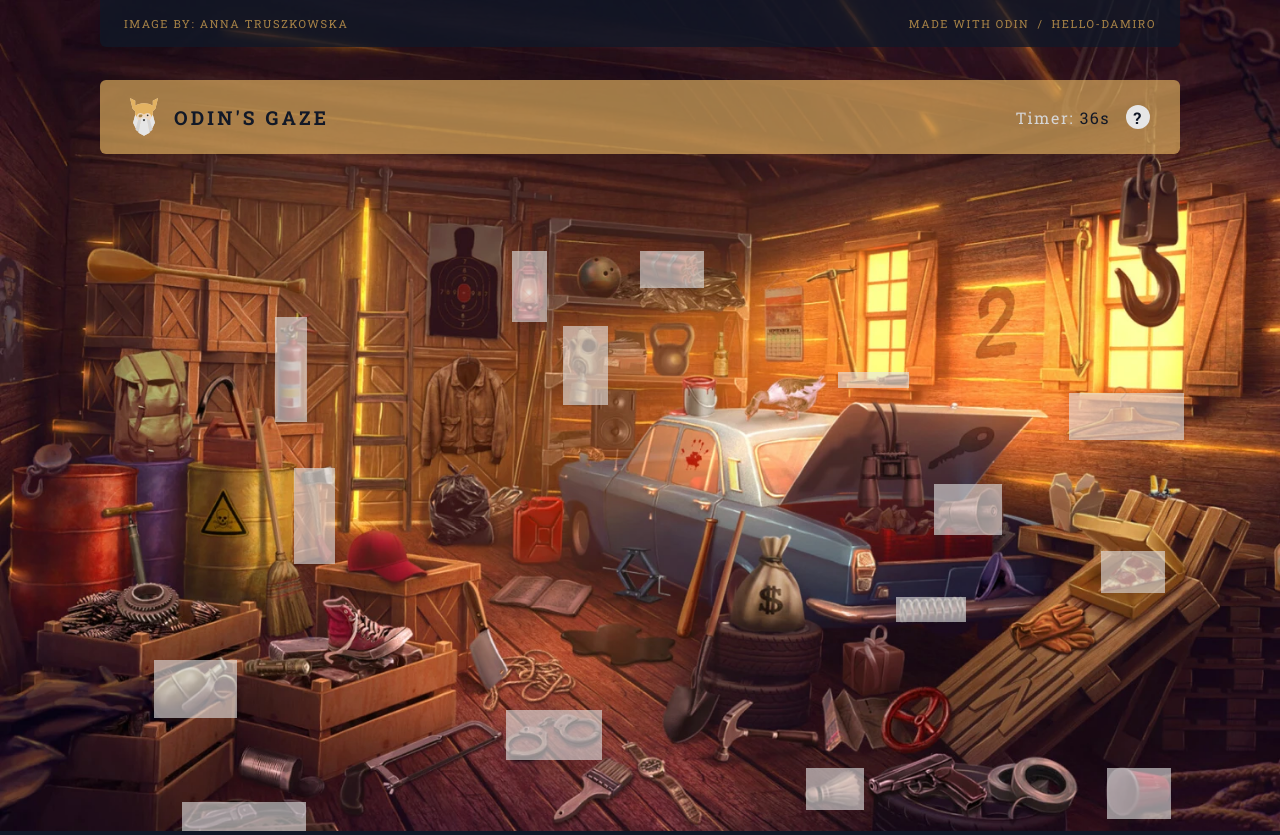
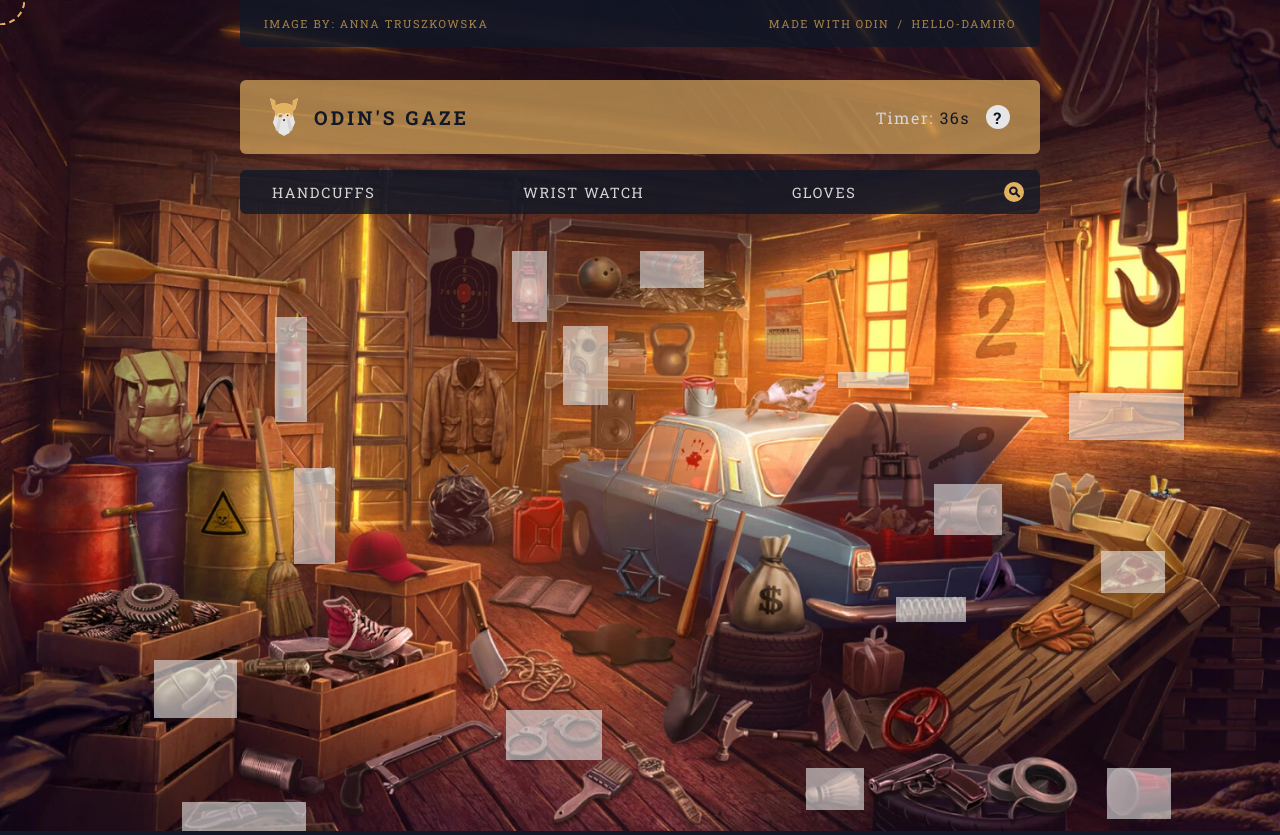
Before and after one commit to hello-damiro/odins-gaze, a React (Create React App) app: page / in a window 1280 px wide. Built offline with nearby package versions, Linux system fonts and the light colour scheme.

Commit message:
mouse follower using useLayoutEffect hook

```diff
--- a/src/components/Canvas.jsx
+++ b/src/components/Canvas.jsx
@@ -1,6 +1,8 @@
 import React from 'react';
 import Object from './Object';
 import { sceneGarage } from '../data/SceneGarage';
+import Cursor from './Cursor';
+import ObjectImage from './ObjectImage';
 
 // Image should be strictly 1512 x 982 pixels
 import img from '../assets/sample_img.webp';
@@ -9,6 +11,7 @@ function Canvas() {
     return (
         <main>
             <div className="game-image ">
+                <Cursor />
                 <div className="markers">
                     {sceneGarage.map((object) => (
                         <Object
@@ -20,7 +23,7 @@ function Canvas() {
                         />
                     ))}
                 </div>
-                <img src={img} alt="sample" className="" />
+                <ObjectImage img={img} blur={0} />
             </div>
         </main>
     );
--- /dev/null
+++ b/src/components/Cursor.jsx
@@ -0,0 +1,27 @@
+import React, { useState, useLayoutEffect } from 'react';
+
+function Cursor() {
+    const [pos, setPos] = useState({ x: 0, y: 0 });
+    const handleMouseMove = (e) => {
+        setPos({ x: e.clientX, y: e.clientY });
+    };
+
+    useLayoutEffect(() => {
+        window.addEventListener('mousemove', handleMouseMove);
+        return () => {
+            window.removeEventListener('mousemove', handleMouseMove);
+        };
+    }, [pos]);
+
+    return (
+        <div
+            className="cursor"
+            style={{
+                left: `${pos.x}px`,
+                top: `${pos.y}px`,
+            }}
+        />
+    );
+}
+
+export default Cursor;
--- a/src/components/Main.jsx
+++ b/src/components/Main.jsx
@@ -1,7 +1,7 @@
 import React from 'react';
 
 import Header from './Header';
-// import ObjectList from './ObjectList';
+import ObjectList from './ObjectList';
 // import StoryLine from './StoryLine';
 // import GetName from './GetName';
 import Footer from './Footer';
@@ -13,7 +13,7 @@ function Main() {
             <div className="wrapper">
                 <div className="container">
                     <Header />
-                    {/* <ObjectList /> */}
+                    <ObjectList />
                     {/* <StoryLine /> */}
                     {/* <GetName /> */}
                     <Footer />
--- /dev/null
+++ b/src/components/ObjectImage.jsx
@@ -0,0 +1,11 @@
+import React from 'react';
+
+function ObjectImage({ img, blur }) {
+    return <img src={img} style={{ filter: blur !== 0 && `blur(${blur}px)` }} alt="" />;
+}
+
+ObjectImage.defaultProps = {
+    blur: 0,
+};
+
+export default ObjectImage;
--- a/src/styles/index.css
+++ b/src/styles/index.css
@@ -22,7 +22,7 @@
 
     /* Given image should strictly be 1512 x 982 pixels */
     --h: calc(100vh - 22px);
-    --contain-w: 1080px;
+    --contain-w: 800px;
 }
 
 a {
@@ -62,18 +62,23 @@ main {
 .game-image {
     z-index: -10;
     position: relative;
+    overflow: hidden;
+    min-width: calc((var(--h) * 1512) / 982);
+    min-height: var(--h);
 }
 
 .game-image img {
     width: 100%;
     height: 100%;
     object-fit: cover;
+    z-index: -10;
 }
 
 .markers {
     position: absolute;
     width: 100%;
     height: 100%;
+    z-index: 10;
 }
 
 .marker {
@@ -85,9 +90,20 @@ main {
     justify-content: center;
 }
 
-.blur {
-    filter: blur(100px);
-    transition: all s ease-in-out;
+.cursor {
+    position: absolute;
+    z-index: 10;
+    left: 100px;
+    top: 100px;
+    width: 4%;
+    aspect-ratio: 1/1;
+    border: 2px dashed var(--yellow);
+    border-radius: 50%;
+    transform: translate(-50%, -50%);
+}
+
+img {
+    transition: all 1s ease-in-out;
 }
 
 .wrapper {
@@ -174,7 +190,6 @@ footer {
     display: flex;
     align-items: center;
     justify-content: space-between;
-    gap: 0px;
     margin-inline: auto;
     padding: 16px 24px;
     border-radius: 0 0 6px 6px;
--- a/src/styles/mobile.css
+++ b/src/styles/mobile.css
@@ -1,7 +1,8 @@
-@media only screen and (max-width: 480px) {
+@media (max-width: 512px) {
     footer {
         display: flex;
         flex-direction: column;
+        gap: 0;
     }
 
     .objects-list ul {
```
